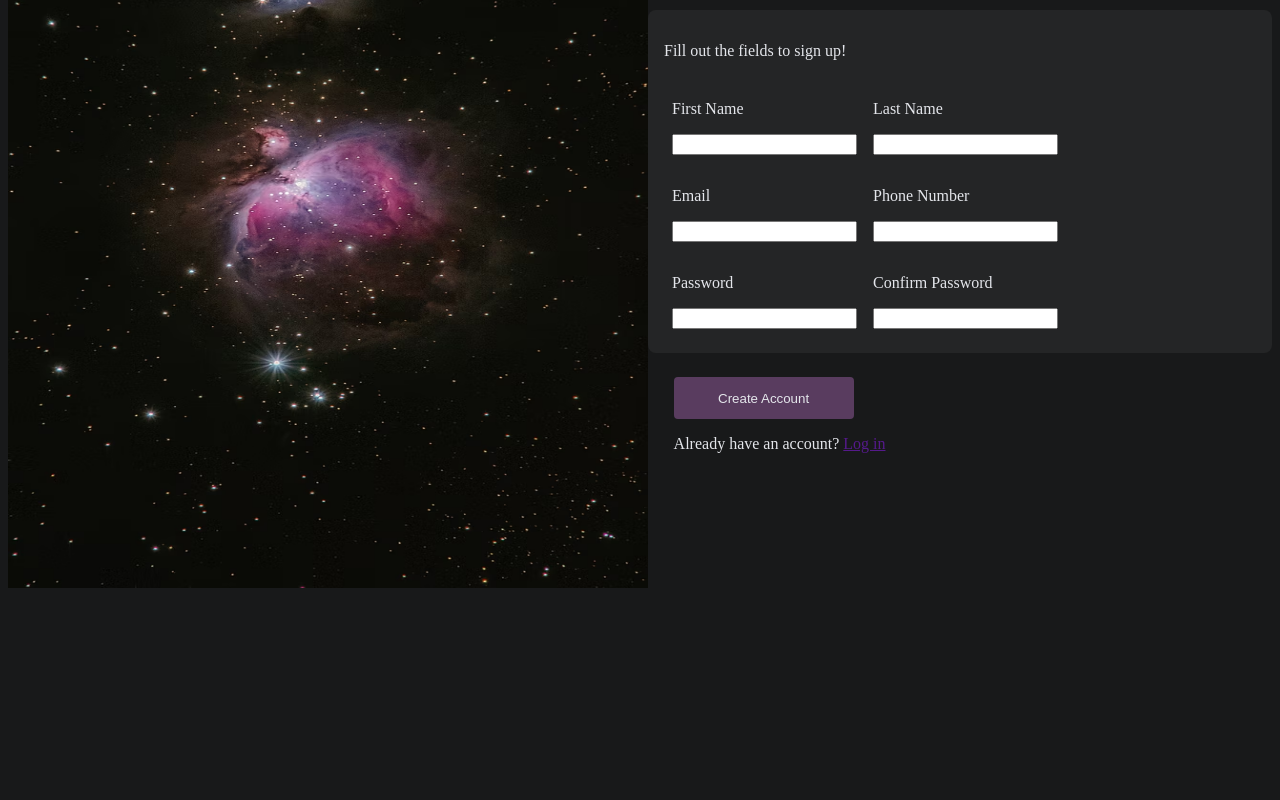
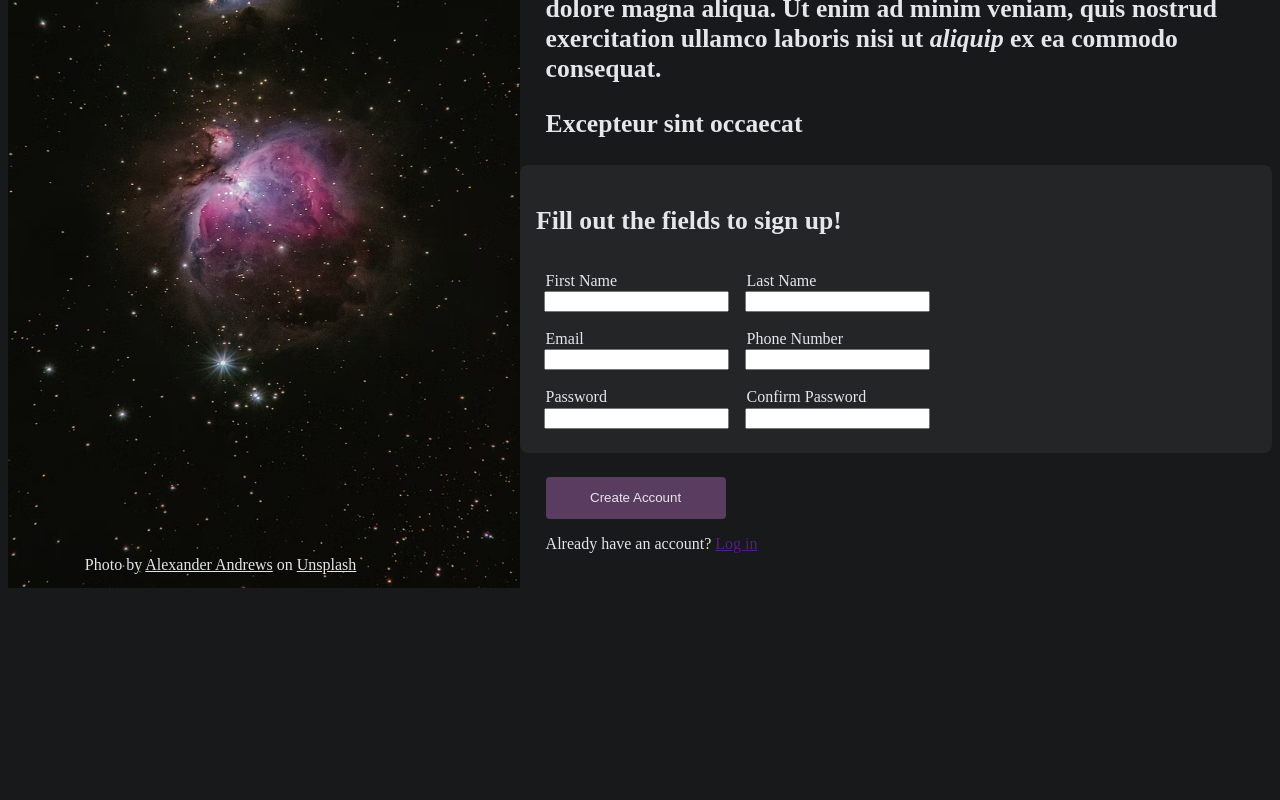
Before and after one commit to jbaldwin0/odin-sign-up-form, a plain HTML site: page index.html in a window 1280 px wide. Shown: the part 220-1020 px from the top of the page. After the commit the page ends 820 px from the top, so only its background shows below. Drawn offline with Linux system fonts and the light colour scheme.

Commit message:
remove duplicate css

```diff
--- a/index.html
+++ b/index.html
@@ -10,50 +10,54 @@
 </head>
 <body>
     <div class="card-container">
+        <p class="card-footer">Photo by <span class="underline">Alexander Andrews</span>
+             on <span class="underline">Unsplash</span></p>
         <img class="card-image" src="space.avif" alt="A picture of space">
         <div class="card-body">
             <img class="odin-image" src="odin-lined.png" alt="The Odin project logo">
             <div class="card-text">ODIN</div>
         </div>
-        <p class="card-footer">Photo by Alexander Andrews on Unsplash</p>
     </div>
     <div class="right-side">
         <div class="top-text">
-            <p>This is not a real service. Lorem ipsum dolor sit amet,
+            <p>This is not a real service! Lorem ipsum dolor sit amet,
                 consectetur adipiscing elit, sed do eiusmod tempor incididunt
-                ut labore et dolore magna aliqua.</p>
-            <p>Second statement</p>
+                ut <span class="italic">labore</span> et dolore magna aliqua.
+                Ut enim ad minim veniam, quis nostrud exercitation ullamco
+                laboris nisi ut <span class="italic">aliquip</span> ex ea
+                commodo consequat.</p>
+            <p>Excepteur sint occaecat</p>
         </div>
         <div class="input-section">
-            <p>Fill out the fields to sign up!</p>
+            <p class="input-title">Fill out the fields to sign up!</p>
             <form action="">
-                <div class="top-row-input">
-                    <div class="first-name">
-                        <p>First Name</p>
+                <div class="input-row">
+                    <div class="input-field">
+                        <p class="field">First Name</p>
                         <input type="text">
                     </div>
-                    <div class="last-name">
-                        <p>Last Name</p>
+                    <div class="input-field">
+                        <p class="field">Last Name</p>
                         <input type="text">
                     </div>
                 </div>
-                <div class="middle-row-input">
-                    <div class="email">
-                        <p>Email</p>
+                <div class="input-row">
+                    <div class="input-field">
+                        <p class="field">Email</p>
                         <input type="text">
                     </div>
-                    <div class="phone-number">
-                        <p>Phone Number</p>
+                    <div class="input-field">
+                        <p class="field">Phone Number</p>
                         <input type="text">
                     </div>
                 </div>
-                <div class="top-row-input">
-                    <div class="password">
-                        <p>Password</p>
+                <div class="input-row">
+                    <div class="input-field">
+                        <p class="field">Password</p>
                         <input type="text">
                     </div>
-                    <div class="confirm-password">
-                        <p>Confirm Password</p>
+                    <div class="input-field">
+                        <p class="field">Confirm Password</p>
                         <input type="text">
                     </div>
                 </div>
--- a/style.css
+++ b/style.css
@@ -4,9 +4,10 @@
     --hover-grey: #3a3b3c;
     --primary-text: #e4e6eb;
     --secondary-text: #b0b3b8;
-    --left-width: 50vw;
+    --left-width: 40vw;
     --left-indent: 2vw;
     --input-space: 8px;
+    --title-text: 1.6rem;
  }
 
  body {
@@ -22,6 +23,16 @@
  .top-text {
     margin-left: var(--left-indent);
     margin-top: 15vh;
+    font-size: var(--title-text);
+    font-weight: bold;
+ }
+
+ .italic {
+    font-style: italic;
+ }
+
+ .underline {
+    text-decoration: underline;
  }
 
  .card-container {
@@ -60,8 +71,10 @@
  }
 
  .card-footer {
-    position: relative;
-    top: 38em;
+    position: absolute;
+    margin-top: 96vh;
+    margin-left: 6vw;
+    text-align: center;
  }
 
  .right-side {
@@ -75,39 +88,20 @@
     padding: 1rem;
  }
 
- .top-row-input {
+ .input-title {
+    font-size: var(--title-text);
+    font-weight: bold;
+ }
+
+ .field {
+    margin: 0.1em;
+ }
+
+ .input-row {
     display: flex;
  }
 
- .first-name {
-    padding: var(--input-space);
- }
-
- .last-name {
-    padding: var(--input-space);
- }
-
- .middle-row-input {
-    display: flex;
- }
-
- .email {
-    padding: var(--input-space);
- }
-
- .phone-number {
-    padding: var(--input-space);
- }
-
- .top-row-input {
-    display: flex;
- }
-
- .password {
-    padding: var(--input-space);
- }
-
- .confirm-password {
+ .input-field {
     padding: var(--input-space);
  }
 
```
